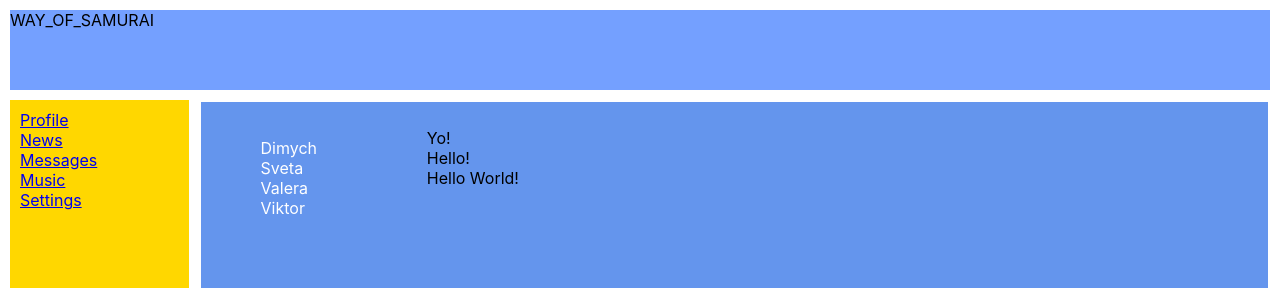
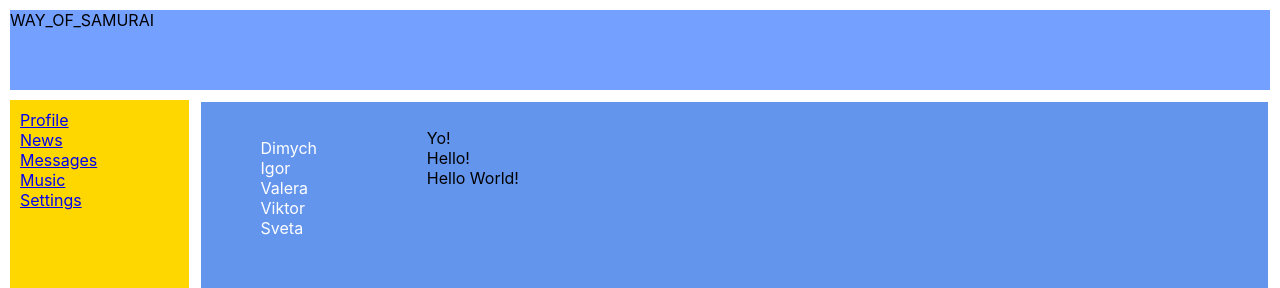
Before and after one commit to gurskygursky/way-of-samurai, a React (Create React App) app: page /messages in a window 1280 px wide. Shown: the top 288 px of the page. Built offline with nearby package versions, Linux system fonts and the light colour scheme.

Commit message:
create array and use map

```diff
--- a/src/components/dialogs/Dialog/Dialog.tsx
+++ b/src/components/dialogs/Dialog/Dialog.tsx
@@ -3,12 +3,22 @@ import style from './Dialog.module.css';
 import {Message} from '../../messages/message/Message';
 
 export const Dialog = () => {
+
+    const arrayMessages = [
+        {id: 1, message: 'Yo!'},
+        {id: 2, message: 'Hello!'},
+        {id: 3, message: 'Hello World!'},
+    ];
+
+    const messageItems = arrayMessages.map(item => <Message message={item.message}/>);
+
     return (
         <div className={style.dialogsList}>
             <ul className={style.messages} style={{listStyle: 'none'}}>
-                <Message message={'Yo!'}/>
-                <Message message={'Hello!'}/>
-                <Message message={'Hello World!'}/>
+                {messageItems}
+                {/*<Message message={'Yo!'}/>*/}
+                {/*<Message message={'Hello!'}/>*/}
+                {/*<Message message={'Hello World!'}/>*/}
             </ul>
         </div>
     );
--- a/src/components/dialogs/Dialogs.tsx
+++ b/src/components/dialogs/Dialogs.tsx
@@ -3,13 +3,25 @@ import style from './Dialogs.module.css';
 import {DialogItem} from '../../components/dialogs/Dialog/DialogItem/DialogItem';
 
 export const Dialogs = () => {
+
+    const arrayDialogs = [
+        {id: 1, userName: 'Dimych'},
+        {id: 2, userName: 'Igor'},
+        {id: 3, userName: 'Valera'},
+        {id: 4, userName: 'Viktor'},
+        {id: 5, userName: 'Sveta'},
+    ];
+
+    const dialogItems = arrayDialogs.map(item => <DialogItem userName={item.userName}/>);
+
     return (
         <div className={style.dialogsWrapper}>
             <ul style={{listStyle: 'none'}}>
-                <DialogItem userName={'Dimych'}/>
-                <DialogItem userName={'Sveta'}/>
-                <DialogItem userName={'Valera'}/>
-                <DialogItem userName={'Viktor'}/>
+                {dialogItems}
+                {/*<DialogItem userName={'Dimych'}/>*/}
+                {/*<DialogItem userName={'Sveta'}/>*/}
+                {/*<DialogItem userName={'Valera'}/>*/}
+                {/*<DialogItem userName={'Viktor'}/>*/}
             </ul>
         </div>
     );
--- a/src/components/posts/Posts.tsx
+++ b/src/components/posts/Posts.tsx
@@ -2,6 +2,14 @@ import React from 'react';
 import {Post} from '../../components/posts/Post/Post';
 
 export const Posts = () => {
+
+    const arrayPosts = [
+        {id: 1, postText: 'My first post!', likesCount: 10},
+        {id: 2, postText: 'My second post!',  likesCount: 10},
+    ];
+
+    const postItems = arrayPosts.map(item => <Post postText={item.postText} likesCount={item.likesCount}/>);
+
     return (
         <div>
             MY POST
@@ -9,8 +17,9 @@ export const Posts = () => {
                 <textarea></textarea>
                 <button>Add post</button>
             </div>
-            <Post postText={'My first post'} likesCount={10}/>
-            <Post postText={'My second post'} likesCount={15}/>
+            {postItems}
+            {/*<Post postText={'My first post'} likesCount={10}/>*/}
+            {/*<Post postText={'My second post'} likesCount={15}/>*/}
         </div>
     );
 };
```
